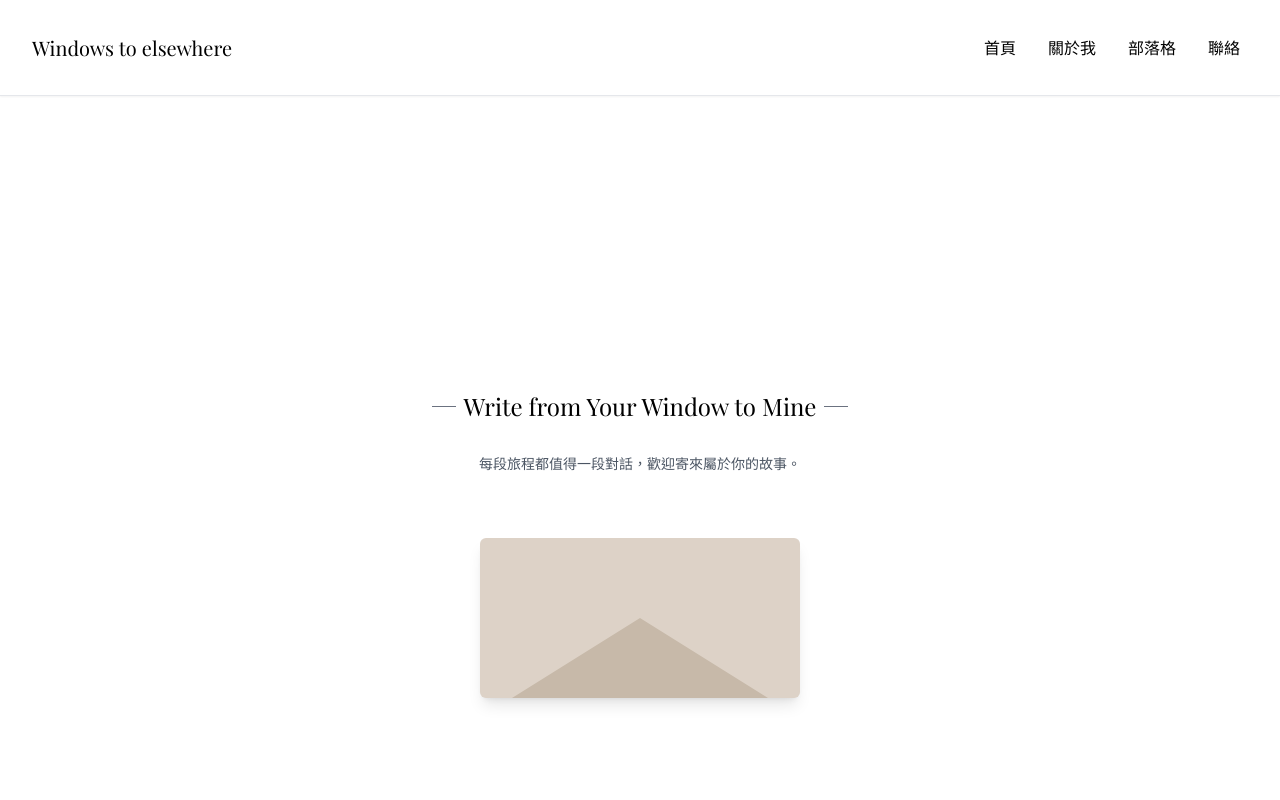
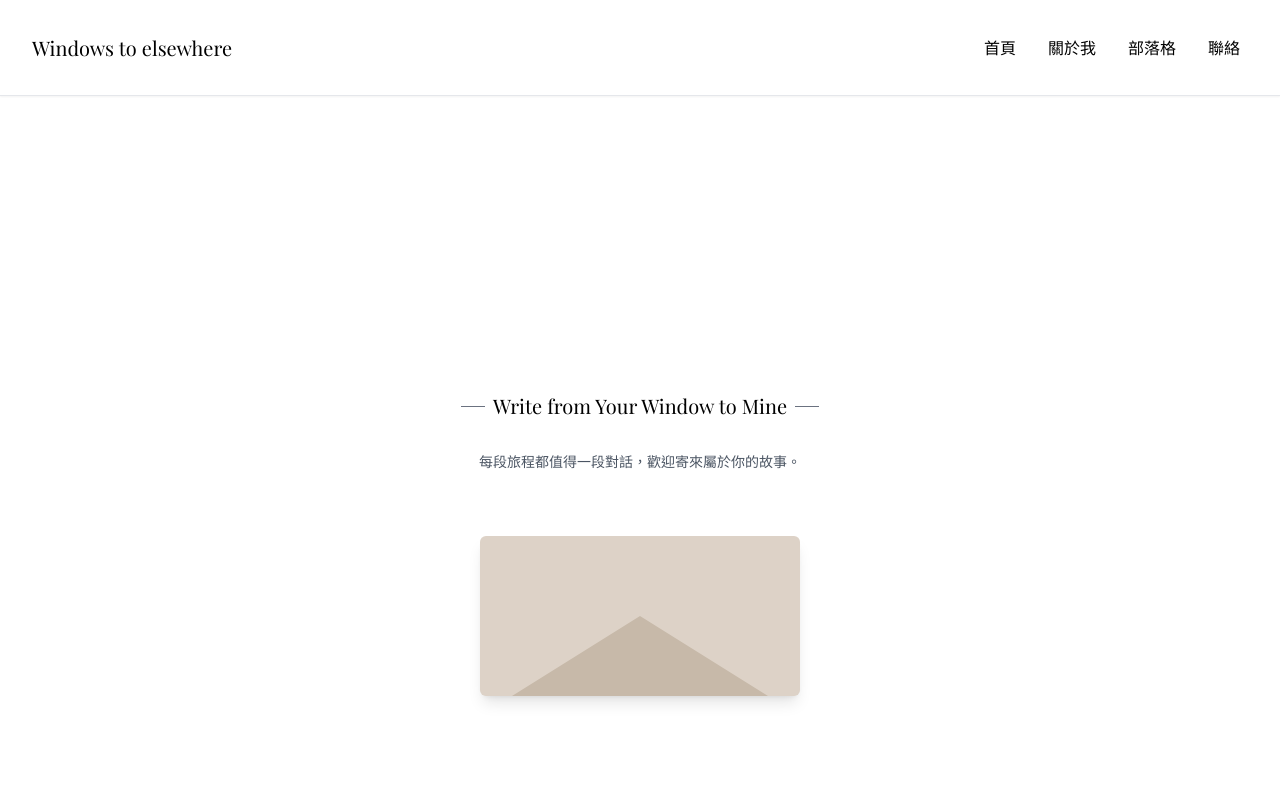
Before and after one commit to ivy1224/windows-to-elsewhere, a Next.js app: page /contact in a window 1280 px wide. Shown: the top 800 px of the page. Built offline with nearby package versions, Linux system fonts and the light colour scheme.

Commit message:
調整 Footer 字體大小

```diff
--- a/src/app/contact/page.tsx
+++ b/src/app/contact/page.tsx
@@ -58,7 +58,7 @@ export default function ContactLetter() {
         <div className="text-center mb-16">
           <div className="flex items-center justify-center w-full">
             <div className="h-px min-w-[24px] bg-gray-500 flex-grow"></div>
-            <span className="px-2 text-2xl font-playfair text-black text-center whitespace-nowrap">
+            <span className="px-2 text-xl font-playfair text-black text-center whitespace-nowrap">
               Write from Your Window to Mine
             </span>
             <div className="h-px min-w-[24px] bg-gray-500 flex-grow"></div>
```
